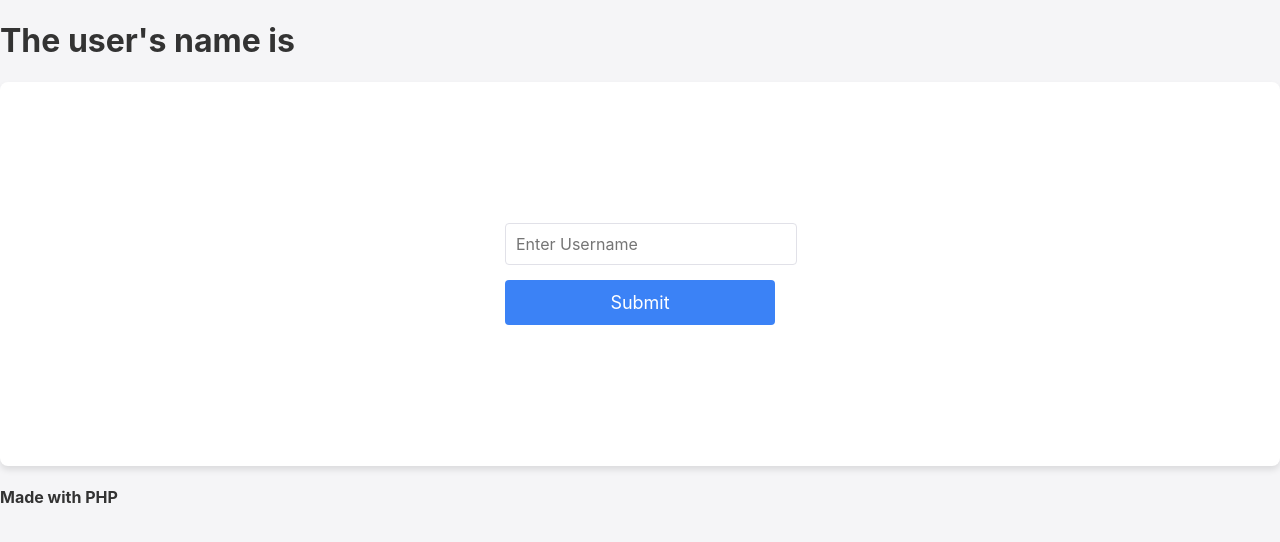
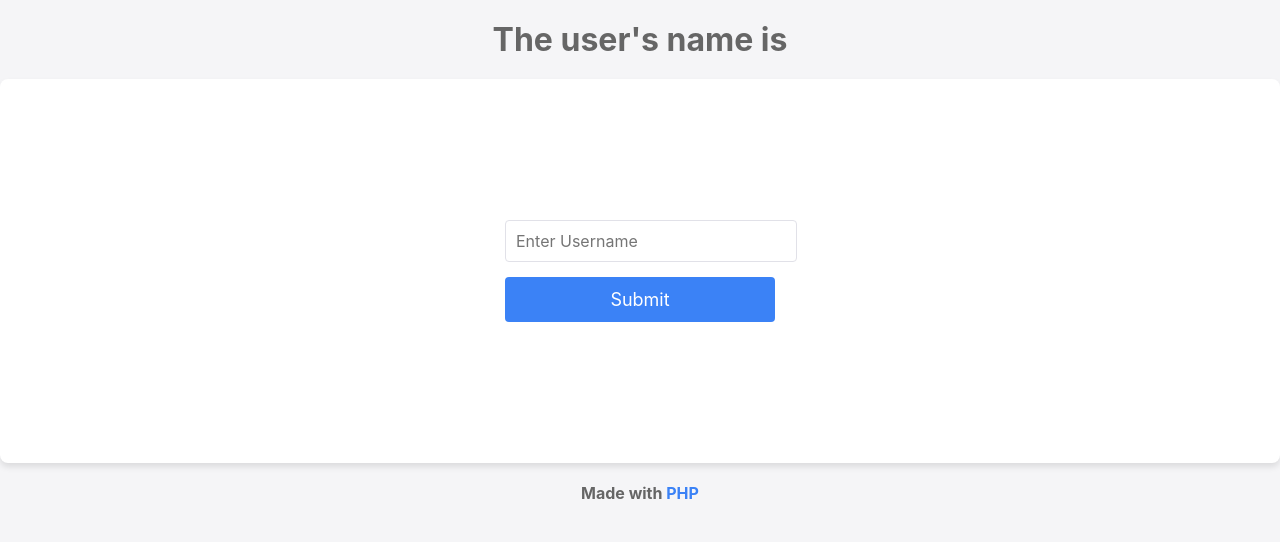
Before and after one commit to Ismael-Moreira-Kt/Username, a PHP site: page / in a window 1280 px wide. Shown: the top 542 px of the page. Run offline with PHP 8.4, Linux system fonts and the light colour scheme; data that the repository does not hold is empty.

Commit message:
feat: Updating style.css.
I've added the styles for the hero and footer.

```diff
--- a/source/assets/styles/style.css
+++ b/source/assets/styles/style.css
@@ -81,3 +81,19 @@ body {
 .holder input[type="submit"]:hover {
     background-color: #2563EB;
 }
+
+
+
+.hero,.footer {
+    text-align: center;
+
+    color: #666;
+
+    margin: 20px 0;
+}
+
+
+
+span {
+    color: #3B82F6;
+}
```
